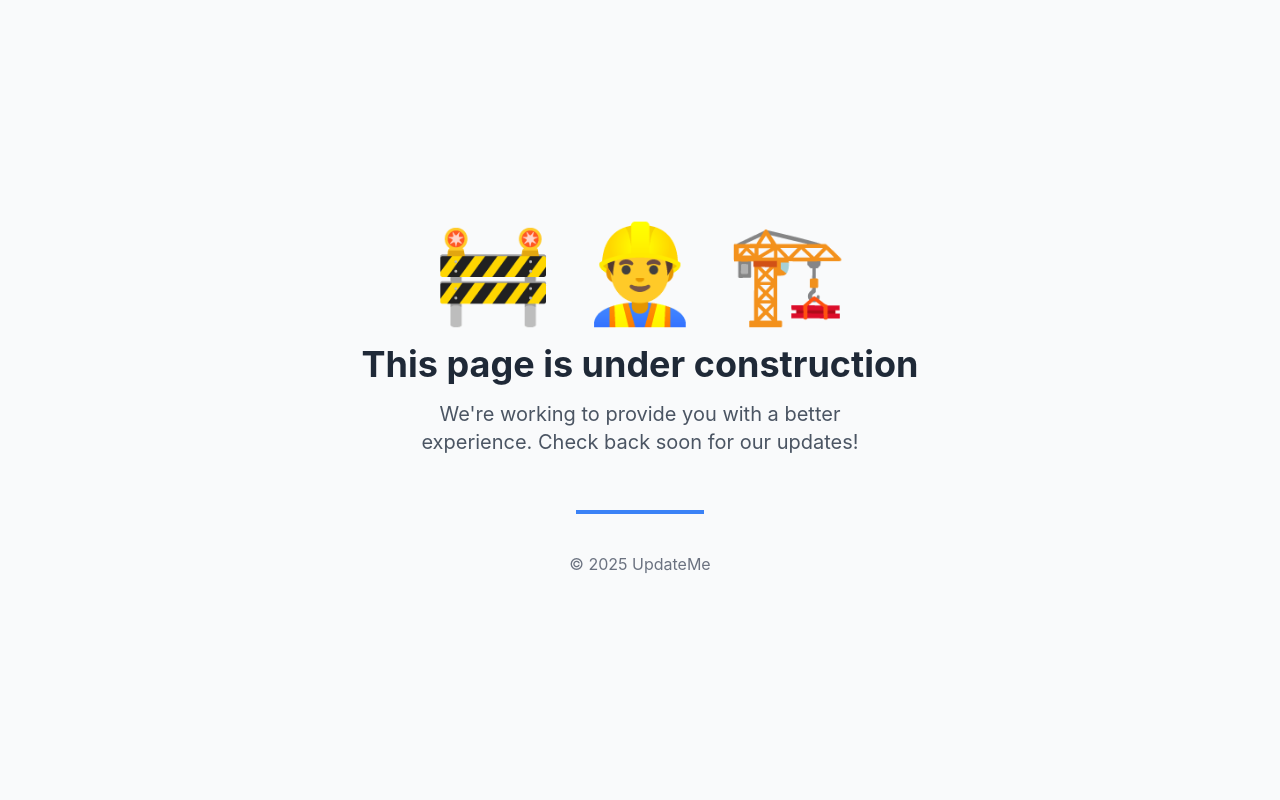
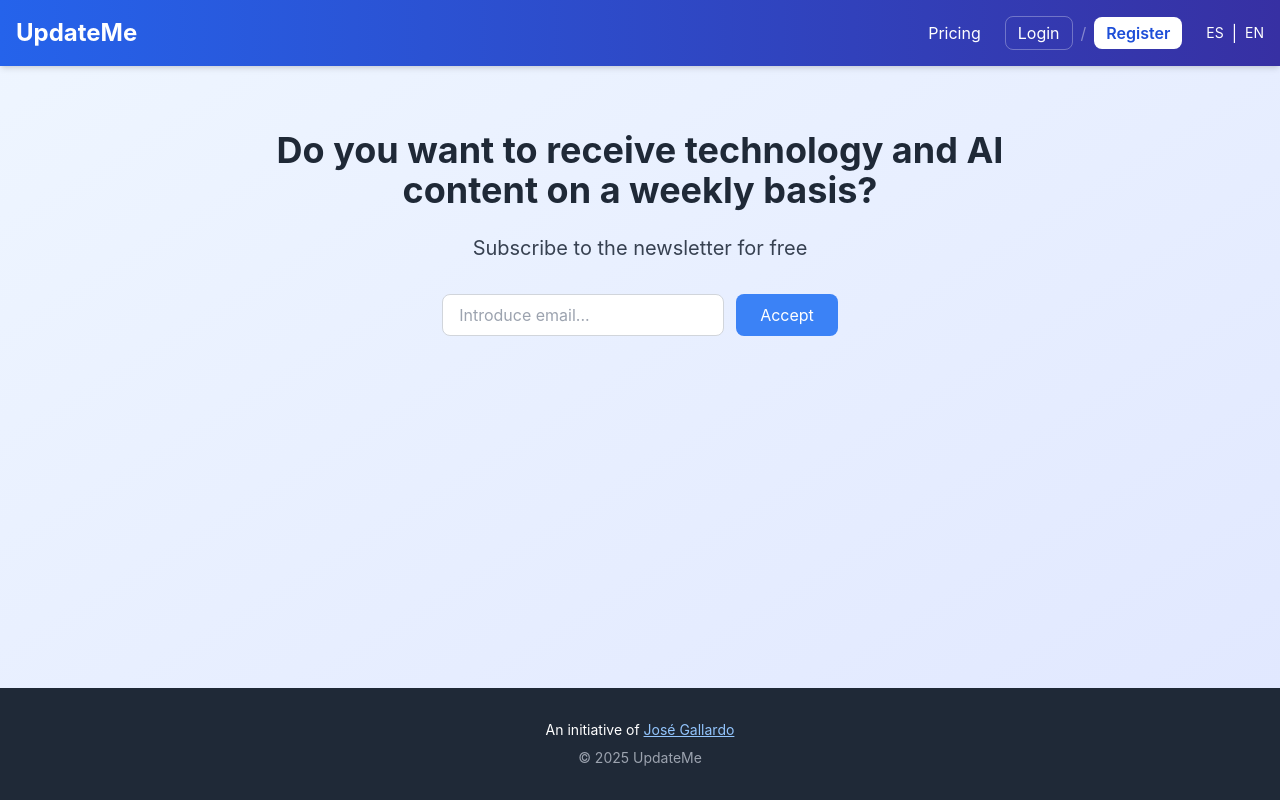
Before and after one commit to Joseleelsuper/UpdateMe, a Flask app: page / in a window 1280 px wide. Run offline with Flask 3, Linux system fonts and the light colour scheme; some libraries are stand-ins or nearby versions.

Commit message:
Add MongoDB configuration, update requirements, and enhance templates with header, footer, and subscription features

```diff
--- a/requirements.txt
+++ b/requirements.txt
@@ -4,3 +4,4 @@ gunicorn==21.2.0
 bcrypt==4.0.1
 python-dotenv==1.1.0
 Flask-Babel==2.0.0
+pymongo[srv]==4.12.0
--- /dev/null
+++ b/static/js/tailwind-config.js
@@ -0,0 +1,23 @@
+tailwind.config = {
+    theme: {
+        extend: {
+            colors: {
+                primary: '#3B82F6',    // Azul principal
+                secondary: '#10B981',  // Verde para acciones secundarias
+                dark: '#1F2937',       // Color oscuro para fondos
+                light: '#F9FAFB',      // Color claro para fondos
+                accent: '#8B5CF6',     // Color de acento para destacados
+            },
+            fontFamily: {
+                sans: ['Inter', 'system-ui', 'sans-serif'],
+            },
+            spacing: {
+                '128': '32rem',
+            },
+            borderRadius: {
+                'xl': '1rem',
+                '2xl': '2rem',
+            }
+        }
+    }
+}
--- /dev/null
+++ b/templates/components/footer.html
@@ -0,0 +1,10 @@
+{% macro footer() %}
+<footer class="bg-gray-800 text-white py-8 mt-auto">
+    <div class="container mx-auto px-4 text-center">
+        <p class="text-sm mb-2">{{ _('An initiative of') }}
+            <a href="https://joseleelportfolio.vercel.app/" target="_blank" class="text-blue-300 hover:text-blue-200 underline transition">José Gallardo</a>
+        </p>
+        <p class="text-sm text-gray-400">&copy; 2025 UpdateMe</p>
+    </div>
+</footer>
+{% endmacro %}
--- /dev/null
+++ b/templates/components/header.html
@@ -0,0 +1,24 @@
+{% macro header() %}
+<header class="bg-gradient-to-r from-blue-600 to-indigo-800 text-white p-4 shadow-md">
+    <div class="container mx-auto flex justify-between items-center">
+        <a href="/" class="text-2xl font-bold hover:text-blue-200 transition">UpdateMe</a>
+        <nav class="flex items-center space-x-6">
+            <a href="#" class="hover:text-blue-200 transition">{{ _('Pricing') }}</a>
+            <!-- Mejorar la separación y estilo de login/register -->
+            <div class="flex items-center space-x-2">
+                <a href="#" class="px-3 py-1 rounded-lg border border-white/30 hover:bg-white/10 transition">{{ _('Login') }}</a>
+                <span class="text-white/40">/</span>
+                <a href="#" class="px-3 py-1 rounded-lg bg-white text-blue-700 font-semibold hover:bg-blue-100 transition">{{ _('Register') }}</a>
+            </div>
+            <!-- Idiomas -->
+            <div class="flex items-center space-x-2 ml-4">
+                <a href="{{ url_for('change_language', language='es') }}"
+                   class="text-sm hover:text-blue-200 transition {% if g.locale == 'es' %}font-bold underline{% endif %}">ES</a>
+                <span>|</span>
+                <a href="{{ url_for('change_language', language='en') }}"
+                   class="text-sm hover:text-blue-200 transition {% if g.locale == 'en' %}font-bold underline{% endif %}">EN</a>
+            </div>
+        </nav>
+    </div>
+</header>
+{% endmacro %}
--- a/templates/index.html
+++ b/templates/index.html
@@ -5,54 +5,41 @@
     <meta charset="UTF-8">
     <meta name="viewport" content="width=device-width, initial-scale=1.0">
     <title>{{ title }}</title>
+    <!-- Favicon -->
+    <link rel="icon" type="image/x-icon" href="{{ url_for('serve_static', path='img/favicon/favicon.ico') }}">
     <!-- Incluir Tailwind CSS desde CDN -->
     <script src="https://cdn.tailwindcss.com"></script>
     <!-- Configuración de Tailwind -->
-    <script>
-        tailwind.config = {
-            theme: {
-                extend: {
-                    colors: {
-                        primary: '#3B82F6',    // Azul principal
-                        secondary: '#10B981',  // Verde para acciones secundarias
-                        dark: '#1F2937',       // Color oscuro para fondos
-                        light: '#F9FAFB',      // Color claro para fondos
-                        accent: '#8B5CF6',     // Color de acento para destacados
-                    },
-                    fontFamily: {
-                        sans: ['Inter', 'system-ui', 'sans-serif'],
-                    },
-                    spacing: {
-                        '128': '32rem',
-                    },
-                    borderRadius: {
-                        'xl': '1rem',
-                        '2xl': '2rem',
-                    }
-                }
-            }
-        }
-    </script>
+    <script src="{{ url_for('serve_static', path='js/tailwind-config.js') }}"></script>
 </head>
 
-<body class="bg-gray-50 min-h-screen flex items-center justify-center">
-    <div class="text-center px-4">
-        <div class="text-6xl md:text-8xl mb-6">
-            🚧 👷‍♂️ 🏗️
+<body class="flex flex-col min-h-screen bg-gradient-to-br from-blue-50 to-indigo-100">
+    {% from 'components/header.html' import header %}
+    {{ header() }}
+
+    <main class="flex-grow">
+        <div class="container mx-auto px-4 py-16">
+            <div class="max-w-3xl mx-auto text-center">
+                <h1 class="text-3xl md:text-4xl font-bold text-gray-800 mb-6">
+                    {{ _('Do you want to receive technology and AI content on a weekly basis?') }}
+                </h1>
+                <p class="text-xl text-gray-700 mb-8">
+                    {{ _('Subscribe to the newsletter for free') }}
+                </p>
+
+                <div class="flex flex-col md:flex-row justify-center space-y-3 md:space-y-0 md:space-x-3">
+                    <input type="email" placeholder="{{ _('Introduce email...') }}"
+                        class="px-4 py-2 rounded-lg border border-gray-300 focus:outline-none focus:ring-2 focus:ring-primary">
+                    <button class="bg-primary hover:bg-blue-700 text-white px-6 py-2 rounded-lg transition">
+                        {{ _('Accept') }}
+                    </button>
+                </div>
+            </div>
         </div>
-        <h1 class="text-3xl md:text-4xl font-bold text-gray-800 mb-4">
-            {{ _('This page is under construction') }}
-        </h1>
-        <p class="text-xl text-gray-600 max-w-lg mx-auto">
-            {{ _('We\'re working to provide you with a better experience. Check back soon for our updates!') }}
-        </p>
-        <div class="mt-10">
-            <div class="inline-block h-1 w-32 bg-primary"></div>
-        </div>
-        <p class="mt-8 text-gray-500">
-            &copy; 2025 UpdateMe
-        </p>
-    </div>
+    </main>
+
+    {% from 'components/footer.html' import footer %}
+    {{ footer() }}
 </body>
 
 </html>
```
Also changed, not shown: api/index.py (added, +12 -0 lines), models/billing_address.py (added, +7 -0 lines), models/payment_method.py (added, +11 -0 lines), models/pm_card.py (added, +13 -0 lines), models/pm_paypal.py (added, +9 -0 lines), models/subscription.py (added, +15 -0 lines), models/transaction.py (added, +15 -0 lines), models/user.py (added, +19 -0 lines), translations/en/LC_MESSAGES/messages.po, translations/es/LC_MESSAGES/messages.po, vercel.json, 1 other file.
